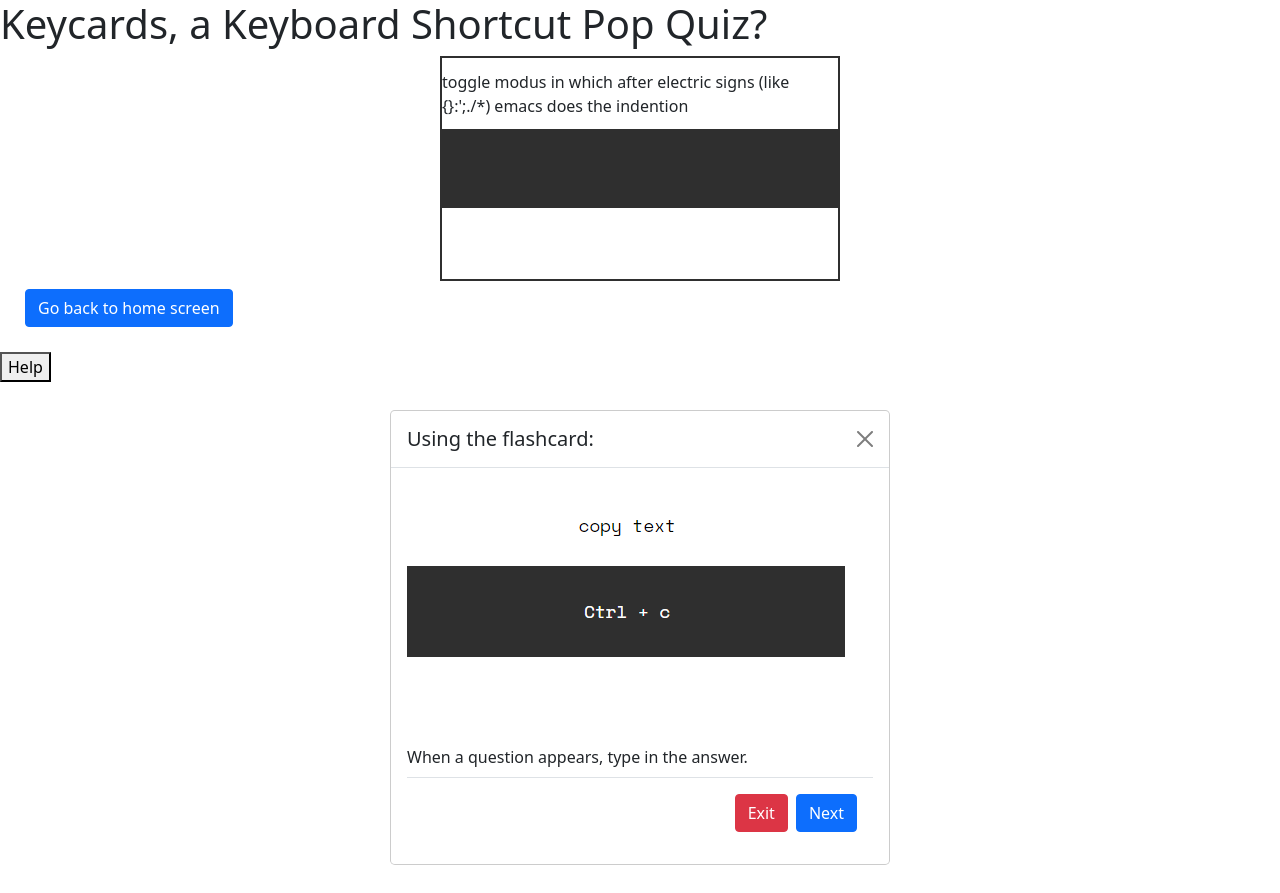
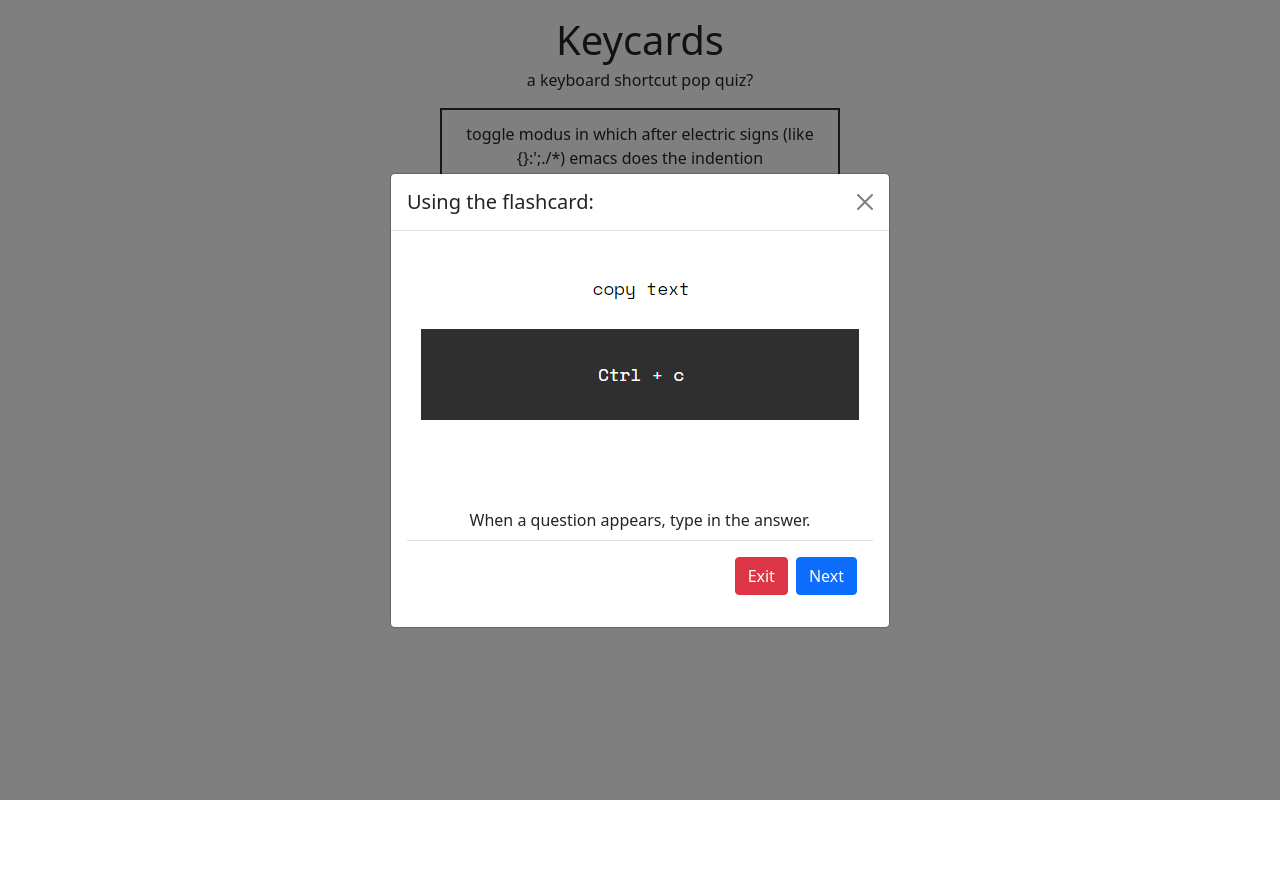
Before and after one commit to ngtr6788/keycards, a React (Create React App) app: page /emacs in a window 1280 px wide. Both pictures are taken after a click on the button "Help". After the commit the page ends 800 px from the top, so only its background shows below. Built offline with nearby package versions, Linux system fonts and the light colour scheme.

Commit message:
First Bootstrap classes added

```diff
--- a/src/App.js
+++ b/src/App.js
@@ -6,7 +6,6 @@
 import NewDeck from "./components/NewDeck/NewDeck";
 import { BrowserRouter as Router, Route, Switch } from "react-router-dom";
 import React, { useState } from "react";
-// import "./index.css";
 
 function App() {
   const [help, setHelp] = useState(false);
@@ -15,7 +14,9 @@
 
   return (
     <Router>
-      <h1>Keycards, a Keyboard Shortcut Pop Quiz?</h1>
+      <div className="text-center">
+        <h1 className="mt-3 mb-1">Keycards</h1>
+        <p>a keyboard shortcut pop quiz?</p>
         <Switch>
           <Route exact path="/vim" component={VimFlashcard} />
           <Route exact path="/sublime-win">
@@ -28,8 +29,11 @@
           <Route exact path="/new-deck" component={NewDeck} />
           <Route exact path="/" component={Home} />
         </Switch>
-      <button onClick={toggleHelp}>Help</button>
+        <button className="btn btn-info mt-3" onClick={toggleHelp}>
+          Help
+        </button>
         {help && <Help undoHelp={toggleHelp} />}
+      </div>
     </Router>
   );
 }
--- a/src/components/Flashcard/Feedback.js
+++ b/src/components/Flashcard/Feedback.js
@@ -11,6 +11,7 @@
   });
 
   let is_correct = "";
+  let alert_type = "light";
   // neutral state. it has white background
   if (hasReplied) {
     // is it correct?
@@ -27,9 +28,11 @@
     if (correct) {
       // correct state. it has a green theme
       is_correct = "That's correct.";
+      alert_type = "success";
     } else {
       // incorrect state. it has a red theme
       is_correct += "That's incorrect. Correct answer: ";
+      alert_type = "danger";
       for (let i = 0; i < displayAnswer.length; ++i) {
         if (i !== 0) {
           is_correct += " + ";
@@ -39,7 +42,7 @@
     }
   }
   return (
-    <p className={"feedback"} data-testid="feedback">
+    <p className={`feedback alert-${alert_type}`} data-testid="feedback">
       {is_correct}
     </p>
   );
--- a/src/components/Flashcard/Flashcard.css
+++ b/src/components/Flashcard/Flashcard.css
@@ -7,16 +7,10 @@
   height: 75px;
   align-items: center;
   justify-content: center;
-  border: 2px solid #2f2f2f;
+  border: 2px solid #2f2f2f !important;
 }
 
 .console {
   background-color: #2f2f2f;
   color: white;
 }
-
-.backhome {
-  background-color: crimson;
-  color: white;
-  margin: 25px;
-}
--- a/src/components/Help/Help.css
+++ b/src/components/Help/Help.css
@@ -13,26 +13,3 @@
   overflow-x: hidden; /* Disable horizontal scroll */
   /* transition: 0.5s; 0.5 second transition effect to slide in or slide down the overlay (height or width, depending on reveal) */
 }
-
-.help-screen {
-  z-index: 2;
-  background-color: white;
-  position: fixed;
-  top: 50%;
-  left: 50%;
-  transform: translate(-50%, -50%);
-  width: 600px;
-}
-
-button {
-  border: none;
-  font-size: 15px;
-  padding: 10px 20px;
-  margin: 10px;
-  font-family: "Space Mono", monospace;
-  background-color: rgb(47, 110, 192);
-  color: white;
-  vertical-align: center;
-  text-align: center;
-  cursor: pointer;
-}
--- a/src/components/Help/Help.js
+++ b/src/components/Help/Help.js
@@ -1,4 +1,4 @@
-// import "./Help.css";
+import "./Help.css";
 import StepOne from "./StepOne";
 import StepTwo from "./StepTwo";
 import { useState } from "react";
@@ -12,11 +12,7 @@
         <div className="modal-content">
           <div className="modal-header">
             <h5 className="my-auto">Using the flashcard:</h5>
-            <button
-              type="button"
-              className="btn-close"
-              onClick={undoHelp}
-            ></button>
+            <button type="button" className="btn-close" onClick={undoHelp} />
           </div>
           <div className="modal-body">
             {step === 1 && (
--- a/src/components/Home/Home.js
+++ b/src/components/Home/Home.js
@@ -1,20 +1,19 @@
 import { Link } from "react-router-dom";
-// import "./Home.css";
 
 function Home() {
   return (
     <div className="home" data-testid="home">
       <p>Choose which app you want to learn keyboard shortcuts</p>
-      <Link className="vim" to="/vim">
+      <Link className="btn btn-outline-dark vim mx-2" to="/vim">
         Vim
       </Link>
-      <Link className="sublime-win" to="/sublime-win">
+      <Link className="btn btn-outline-dark sublime-win mx-2" to="/sublime-win">
         Sublime (Windows)
       </Link>
-      <Link className="vscode-win" to="/vscode-win">
+      <Link className="btn btn-outline-dark vscode-win mx-2" to="/vscode-win">
         VS Code (Windows)
       </Link>
-      <Link className="emacs" to="/emacs">
+      <Link className="btn btn-outline-dark emacs mx-2" to="/emacs">
         Emacs
       </Link>
       <Link className="btn btn-outline-dark mx-2" to="/new-deck">
```
Lines whose indentation alone changed are shown as unchanged.
